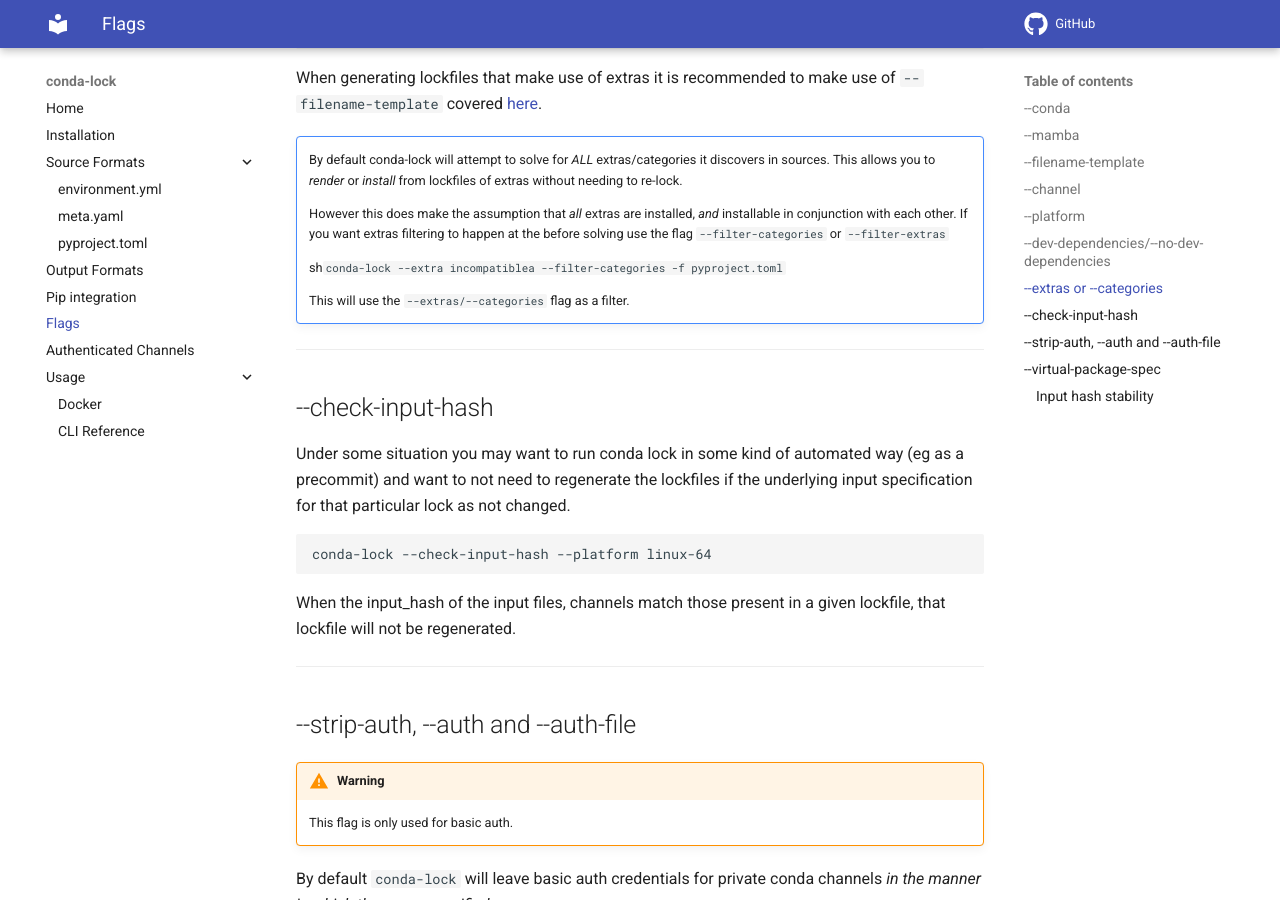
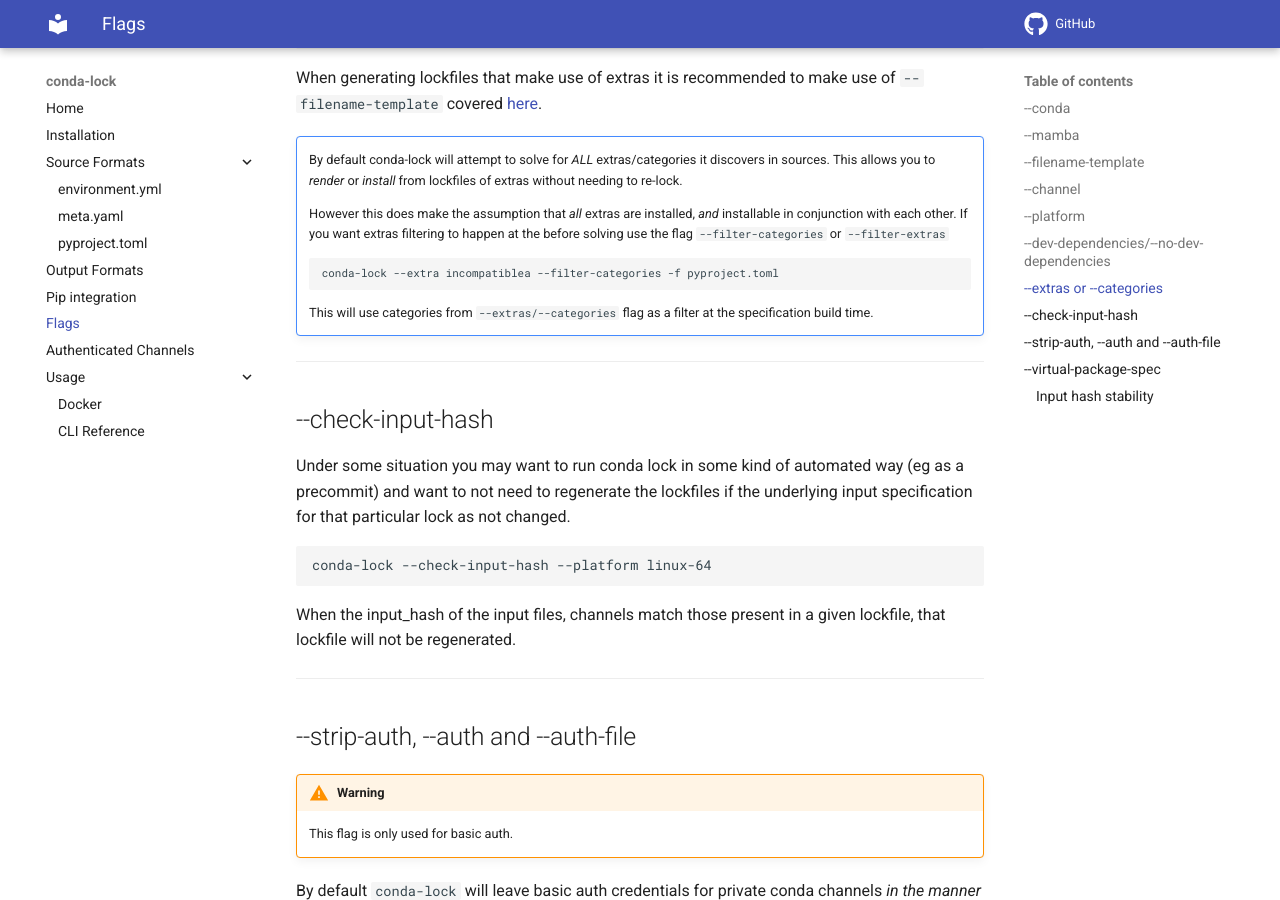
Before and after one commit to conda/conda-lock, an MkDocs documentation site: the page built from docs/flags.md, in a window 1280 px wide and 900 px high, scrolled down 2224 px. Built offline with MkDocs 1.6.1 and Material for MkDocs 9.7.7, drawn with Linux system fonts in a browser that asks for light colours; comment, search, counter and statistics services are not loaded.

````diff
--- a/docs/flags.md
+++ b/docs/flags.md
@@ -105,11 +105,11 @@ When generating lockfiles that make use of extras it is recommended to make use
     However this does make the assumption that *all* extras are installed, *and* installable in conjunction with each other.
     If you want extras filtering to happen at the before solving use the flag `--filter-categories` or `--filter-extras`
 
-    sh```
+    ```sh
     conda-lock --extra incompatiblea --filter-categories -f pyproject.toml
     ```
 
-    This will use the `--extras/--categories` flag as a filter.
+    This will use categories from `--extras/--categories` flag as a filter at the specification build time.
 
 ---
 
````
Also changed, not shown: README.md (+5 -0 lines), docs/src_pyproject.md (+1 -1 lines), 2 other files.
